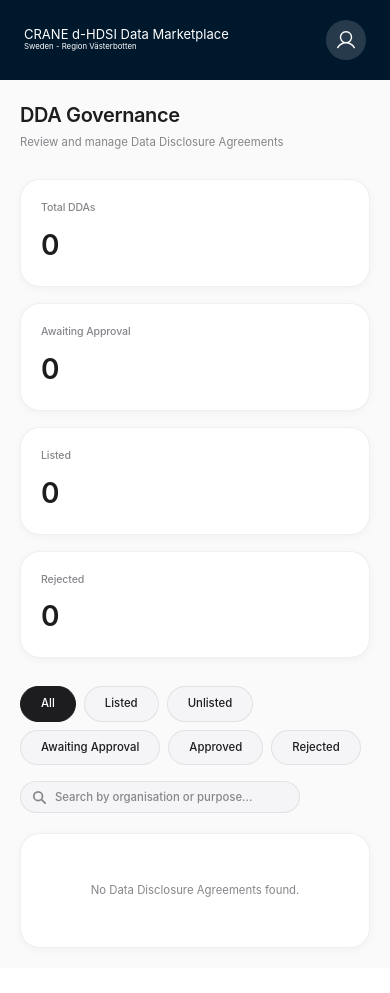
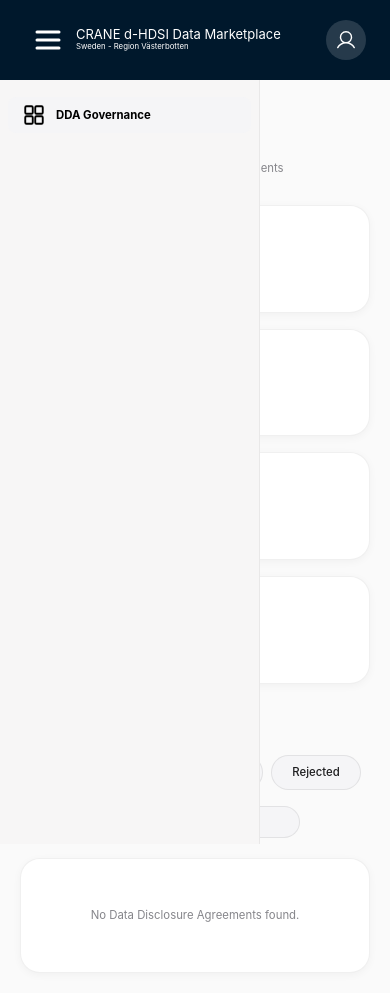
Before and after one commit to decentralised-dataexchange/data-space-backend, a Django app: page /governance/ in a window 390 px wide. Before the commit the page ends 948 px from the top, so only its background shows below. Run offline with Django 3.2, Linux system fonts and the light colour scheme; the visitor is signed in with stand-in values (Sample User, id 1); data that the repository does not hold is empty; some web fonts are replaced.

Commit message:
Fix: Add breadcrumb, hamburger sidebar toggle matching portal layout
- Add Phosphor ListIcon hamburger button (32px) to the app bar left
  side that toggles sidebar open/closed with smooth 225ms transition
- Sidebar slides in/out and main content margin animates to match,
  using the portal's cubic-bezier(0.0, 0, 0.2, 1) easing
- Add breadcrumb nav (Home / DDA Governance) at top of main content
  area with portal-matching font size, weight, and hover underline
- Breadcrumb supports per-page override via {% block breadcrumb %}

Signed-off-by: George J Padayatti <george.padayatti@igrant.io>

```diff
--- a/governance/static/governance/css/styles.css
+++ b/governance/static/governance/css/styles.css
@@ -80,6 +80,29 @@ button, input, select, textarea {
     justify-content: space-between;
     padding: 0 24px;
     height: 100%;
+}
+
+.app-bar-left {
+    display: flex;
+    align-items: center;
+}
+
+.hamburger-btn {
+    background: none;
+    border: none;
+    cursor: pointer;
+    display: flex;
+    align-items: center;
+    justify-content: center;
+    padding: 8px;
+    margin-right: 4px;
+    color: var(--white);
+    border-radius: 50%;
+    transition: var(--transition);
+}
+
+.hamburger-btn:hover {
+    background: rgba(255, 255, 255, 0.1);
 }
 
 .app-bar-brand {
@@ -235,9 +258,14 @@ button, input, select, textarea {
     flex-direction: column;
     position: fixed;
     top: var(--app-bar-height);
-    left: 0;
+    left: -260px;
     bottom: 0;
     z-index: 100;
+    transition: left 225ms cubic-bezier(0.0, 0, 0.2, 1) 0ms;
+}
+
+.sidebar.open {
+    left: 0;
 }
 
 .sidebar-nav {
@@ -280,6 +308,46 @@ button, input, select, textarea {
     flex: 1;
     margin-left: 260px;
     padding: 32px 40px;
+    transition: margin 225ms cubic-bezier(0.0, 0, 0.2, 1) 0ms;
+}
+
+.main-content.sidebar-collapsed {
+    margin-left: 0;
+}
+
+/* ========================================
+   Breadcrumb
+   ======================================== */
+
+.breadcrumb {
+    display: flex;
+    align-items: center;
+    flex-wrap: wrap;
+    font-size: 0.8125rem;
+    font-weight: 500;
+    color: var(--primary-color);
+    letter-spacing: -0.01em;
+    padding: 0 0 0.75rem 0;
+    margin: 0;
+}
+
+.breadcrumb a {
+    color: var(--secondary-color);
+    text-decoration: none;
+}
+
+.breadcrumb a:hover {
+    text-decoration: underline;
+    text-underline-offset: 2px;
+}
+
+.breadcrumb-sep {
+    margin: 0 8px;
+    color: var(--secondary-color);
+}
+
+.breadcrumb-current {
+    color: var(--primary-color);
 }
 
 .page-header {
@@ -859,10 +927,13 @@ button, input, select, textarea {
 
 @media (max-width: 767px) {
     .sidebar {
-        display: none;
+        z-index: 1200;
+    }
+    .sidebar.open ~ .sidebar-backdrop {
+        display: block;
     }
     .main-content {
-        margin-left: 0;
+        margin-left: 0 !important;
         padding: 20px;
     }
     .metric-cards {
--- a/governance/templates/governance/base.html
+++ b/governance/templates/governance/base.html
@@ -10,6 +10,10 @@
 <body>
     <header class="app-bar">
         <div class="app-bar-inner">
+            <div class="app-bar-left">
+                <button class="hamburger-btn" id="hamburger-btn" aria-label="Toggle sidebar">
+                    <svg width="32" height="32" viewBox="0 0 256 256" fill="white"><path d="M228,128a12,12,0,0,1-12,12H40a12,12,0,0,1,0-24H216A12,12,0,0,1,228,128ZM40,76H216a12,12,0,0,0,0-24H40a12,12,0,0,0,0,24ZM216,180H40a12,12,0,0,0,0,24H216a12,12,0,0,0,0-24Z"/></svg>
+                </button>
                 <a href="{% url 'governance:dashboard' %}" class="app-bar-brand">
                     <img class="app-bar-logo" src="{% static 'governance/img/logo.jpg' %}" alt="Logo">
                     <div class="app-bar-text">
@@ -17,6 +21,7 @@
                         <span class="app-bar-subtitle">Sweden - Region Västerbotten</span>
                     </div>
                 </a>
+            </div>
             <div class="app-bar-right">
                 <div class="avatar-menu">
                     <button class="avatar-btn" id="avatar-btn" aria-label="User menu">
@@ -41,7 +46,7 @@
         </div>
     </header>
     <div class="layout">
-        <aside class="sidebar">
+        <aside class="sidebar open" id="sidebar">
             <ul class="sidebar-nav">
                 <li>
                     <a href="{% url 'governance:dashboard' %}" class="active">
@@ -51,17 +56,23 @@
                 </li>
             </ul>
         </aside>
-        <main class="main-content">
+        <main class="main-content" id="main-content">
+            <nav class="breadcrumb" aria-label="Breadcrumb">
+                <a href="{% url 'governance:dashboard' %}">Home</a>
+                <span class="breadcrumb-sep">/</span>
+                <span class="breadcrumb-current">{% block breadcrumb %}DDA Governance{% endblock %}</span>
+            </nav>
             {% block content %}{% endblock %}
         </main>
     </div>
     <script src="{% static 'unfold/js/htmx/htmx.js' %}"></script>
     <script>
         (function() {
-            var btn = document.getElementById('avatar-btn');
+            // Avatar dropdown toggle
+            var avatarBtn = document.getElementById('avatar-btn');
             var dropdown = document.getElementById('avatar-dropdown');
-            if (btn && dropdown) {
-                btn.addEventListener('click', function(e) {
+            if (avatarBtn && dropdown) {
+                avatarBtn.addEventListener('click', function(e) {
                     e.stopPropagation();
                     dropdown.classList.toggle('open');
                 });
@@ -71,6 +82,17 @@
                     }
                 });
             }
+
+            // Sidebar toggle
+            var hamburgerBtn = document.getElementById('hamburger-btn');
+            var sidebar = document.getElementById('sidebar');
+            var mainContent = document.getElementById('main-content');
+            if (hamburgerBtn && sidebar && mainContent) {
+                hamburgerBtn.addEventListener('click', function() {
+                    sidebar.classList.toggle('open');
+                    mainContent.classList.toggle('sidebar-collapsed');
+                });
+            }
         })();
     </script>
     {% block scripts %}{% endblock %}
```
Lines whose indentation alone changed are shown as unchanged.
